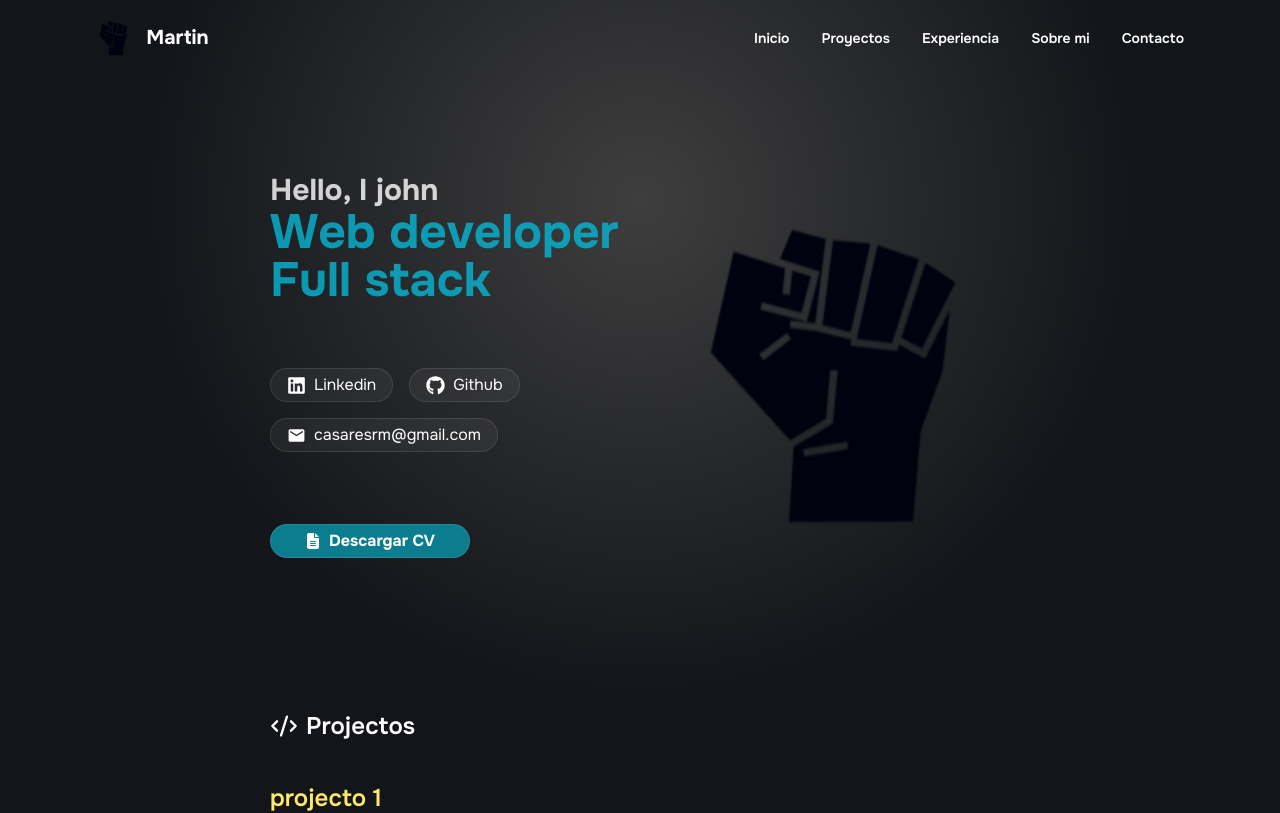
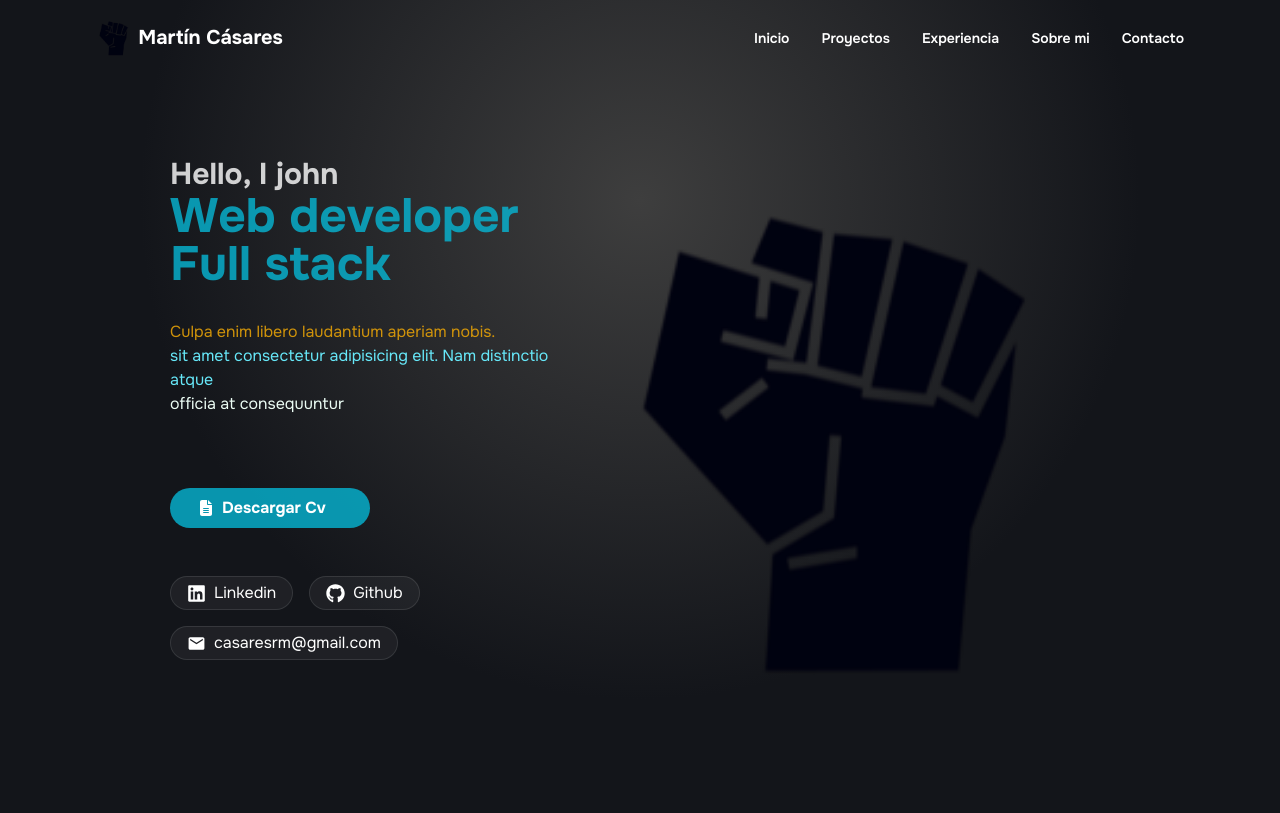
Before and after one commit to martin-casares/mi-portfolio, a React (Vite) app: page / in a window 1280 px wide. Shown: the top 813 px of the page. Built offline with nearby package versions, Linux system fonts and the light colour scheme.

Commit message:
fix hero, nav y skills

```diff
--- a/src/components/Hero.jsx
+++ b/src/components/Hero.jsx
@@ -4,19 +4,48 @@ import { MdEmail } from 'react-icons/md';
 import { FaFileLines } from 'react-icons/fa6';
 import { IconButton } from './IconButton';
 import logo from '../assets/img/logo.png';
+import curriculum from '../assets/cv-martin-casares.pdf';
 
 export const Hero = () => {
 	return (
-		<div className="py-24 mx-auto md:flex md:justify-between  md:items-center lg:w-[740px]">
-			<div className="gap-3">
+		<div className="py-20 mx-auto md:flex md:justify-between  md:items-center lg:w-[940px] ">
+			<div className="gap-5">
 				<p className="text-white/80 text-[18px] md:text-4xl lg:text-3xl font-bold ">
 					Hello, I john
 				</p>
-				<h1 className="text-3xl md:text-4xl lg:text-5xl font-bold text-cyan-500/80 pb-8 ">
+				<h1 className="text-4xl md:text-5xl lg:text-5xl font-bold text-cyan-500/80 pb-8 ">
 					Web developer <br />
 					Full stack
 				</h1>
-				<nav className="flex gap-4 mt-8 flex-wrap">
+				<p>
+					<span className="text-yellow-400/90">
+						Culpa enim libero laudantium aperiam nobis.
+					</span>
+					<br />
+					<span className="text-cyan-300">
+						sit amet consectetur adipisicing elit. Nam distinctio atque
+					</span>{' '}
+					<br />
+					<span className="text-emerald-50">officia at consequuntur</span>
+				</p>
+
+				<div className="w-[200px] mt-8 md:mt-14 text-white font-bold py-4">
+					{/* 		<IconButton
+						link={''}
+						icon={<FaFileLines size={16} />}
+						text={'Descargar CV'}
+						color={'#0c7c8f'}
+					/> */}
+					<a
+						href={curriculum}
+						target="_blank"
+						className="bg-cyan-500/80 rounded-full flex items-center gap-2 p-2 hover:scale-x-110 "
+					>
+						<FaFileLines className="ml-5" />
+						Descargar Cv
+					</a>
+				</div>
+				<nav className="flex gap-4 mt-8 flex-wrap my-16">
 					<IconButton
 						link={'https://linkedin.com/in/martin-casares'}
 						icon={<FaLinkedin size={19} />}
@@ -33,17 +62,9 @@ export const Hero = () => {
 						text={'casaresrm@gmail.com'}
 					/>
 				</nav>
-				<div className="w-[200px]  mt-8 md:mt-14 text-white font-bold py-4">
-					<IconButton
-						link={''}
-						icon={<FaFileLines size={16} />}
-						text={'Descargar CV'}
-						color={'#0c7c8f'}
-					/>{' '}
-				</div>
 			</div>
 			<div>
-				<img src={logo} alt="" className="w-[350px] lg:w-[400px]" />
+				<img src={logo} alt="" className="w-[370px] lg:w-[600px]" />
 			</div>
 		</div>
 	);
--- a/src/components/NavbarFlow.jsx
+++ b/src/components/NavbarFlow.jsx
@@ -5,9 +5,9 @@ export const NavbarFlow = () => {
 	return (
 		<Navbar className="bg-dark flex justify-between items-center py-5 xl:w-[1120px] mx-auto">
 			<Navbar.Brand>
-				<img src={logo} className="mr-3 h-6 sm:h-9" alt="Flowbite React Logo" />
+				<img src={logo} className="mr-1 h-9 sm:h-9" alt="Flowbite React Logo" />
 				<span className="self-center whitespace-nowrap text-xl font-bold dark:text-white">
-					Martin
+					Martín Cásares
 				</span>
 			</Navbar.Brand>
 			<Navbar.Toggle />
--- a/src/components/Skills.jsx
+++ b/src/components/Skills.jsx
@@ -13,12 +13,12 @@ export const Skills = ({ data }) => {
 				{data.map((skill, index) => (
 					<div
 						key={index}
-						className="shadow-md hover:scale-105 duration-500 py-2 rounded-lg m-1 bg-gray-800/20"
+						className="shadow-md hover:scale-105 duration-500 py-2 rounded-lg m-1 bg-gray-800/20 mr-2"
 					>
 						<img
 							src={skill.img}
 							alt="title"
-							className="md:w-[200px] lg:w-[150px] object-cover h-50 w-50"
+							className="w-[90px] md:w-[200px] lg:w-[150px]  object-cover h-50 w-50"
 						/>
 					</div>
 				))}
```
Also changed, not shown: 1 other file (tests, documents, lock files or other folders).
